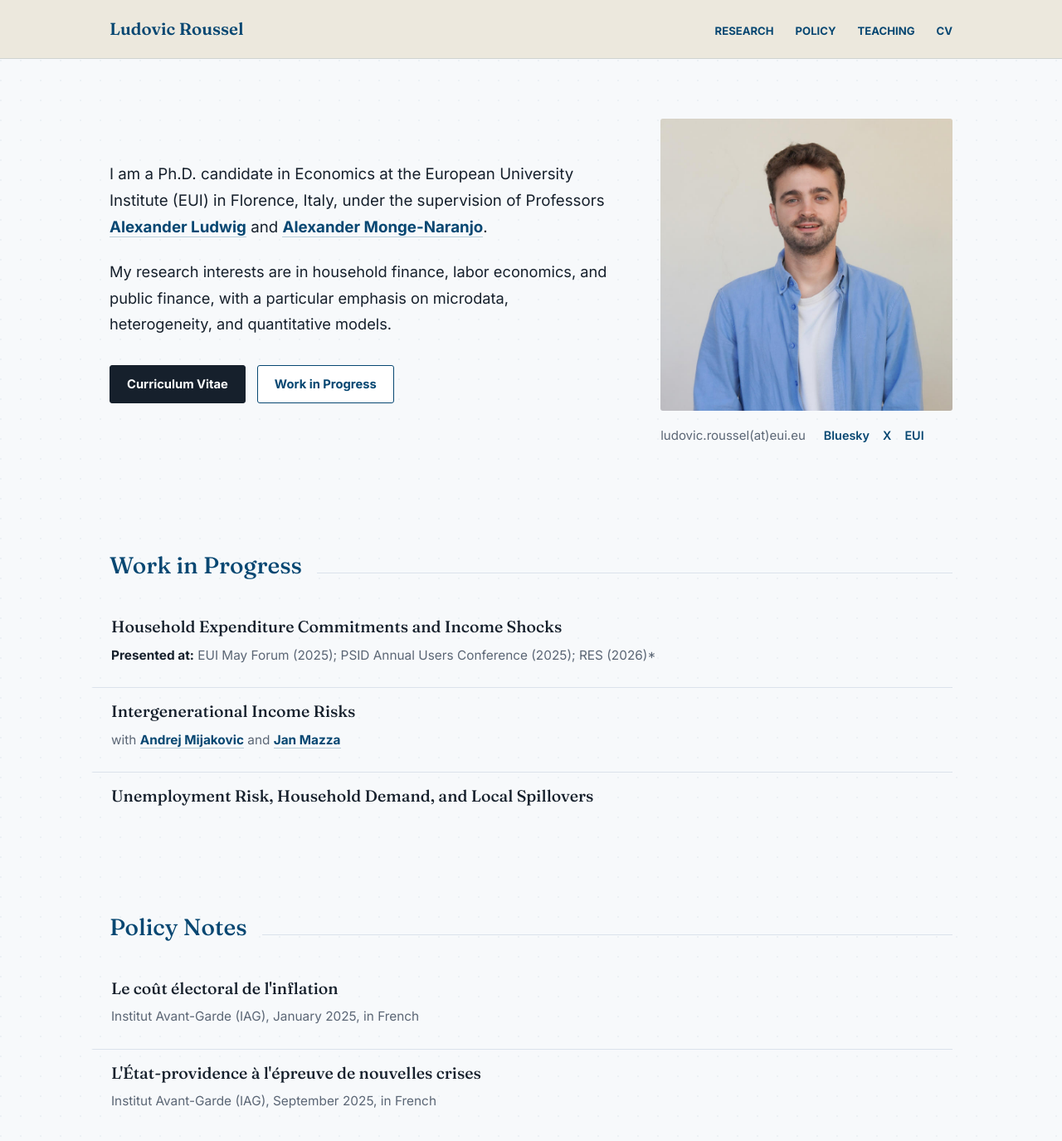
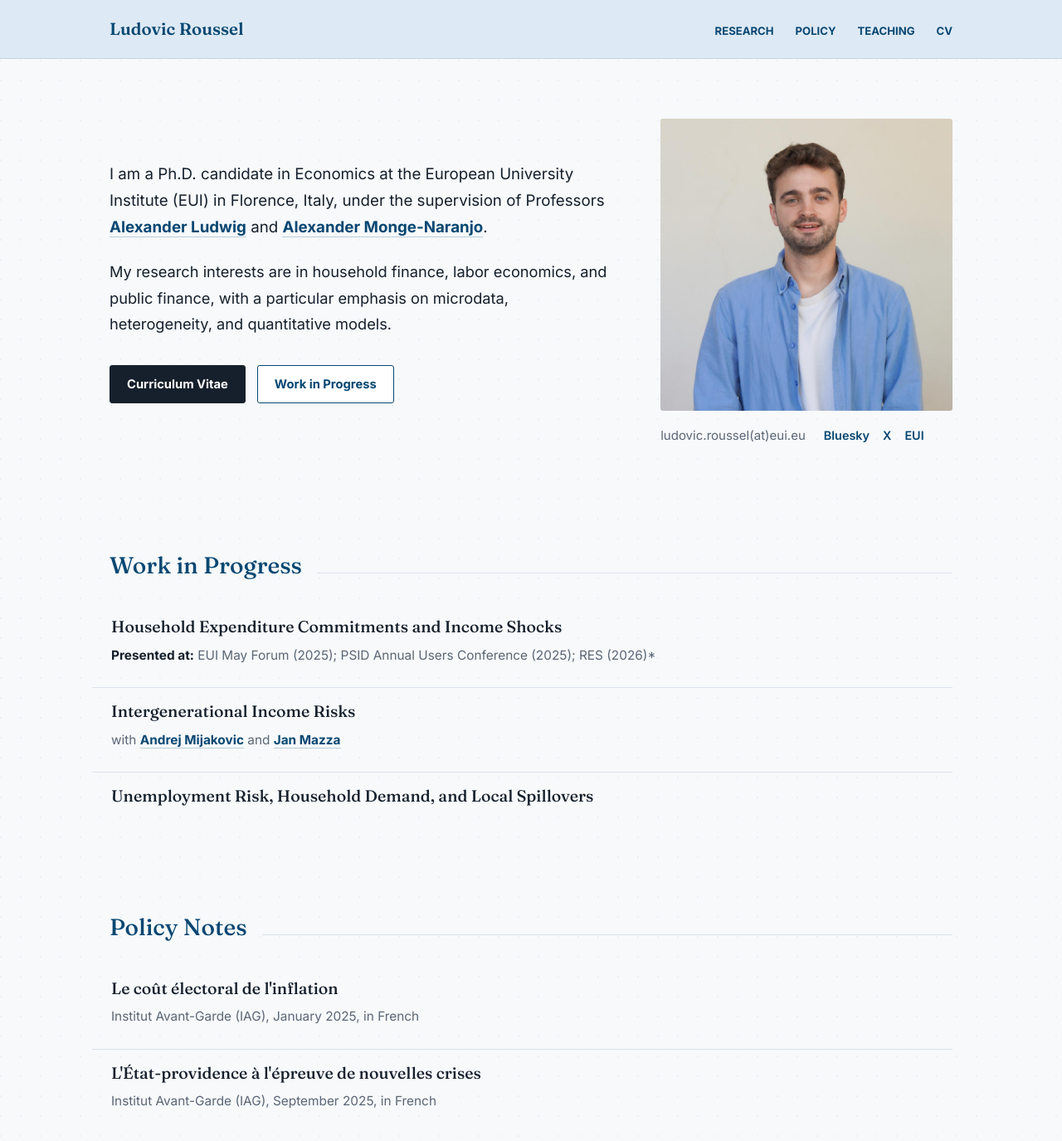
Before and after one commit to LudovicRoussel/ludovicroussel.github.io, a Jekyll site: the page built from index.md, in a window 1280 px wide and 1400 px high. Shown: the top 1375 px of the window at 83% size. Built offline with Jekyll 4.4.1, drawn with Linux system fonts in a browser that asks for light colours.

Commit message:
Set header background to light shirt blue

```diff
--- a/_sass/site.scss
+++ b/_sass/site.scss
@@ -1,5 +1,5 @@
 $paper: #f7f9fb;
-$paperWarm: #ebe7dc;
+$paperWarm: #dce8f4;
 $paperDeep: #e9eef4;
 $ink: #16202c;
 $muted: #5b6675;
@@ -57,7 +57,7 @@ a:hover {
   position: sticky;
   top: 0;
   z-index: 20;
-  background: rgba(235, 231, 220, 0.95);
+  background: rgba(220, 232, 244, 0.95);
   backdrop-filter: blur(10px);
   border-bottom: 1px solid rgba(7, 71, 114, 0.12);
 }
```
